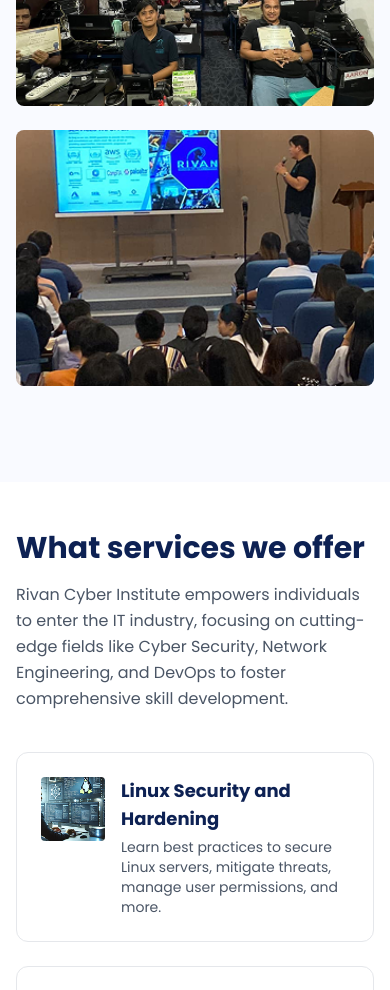
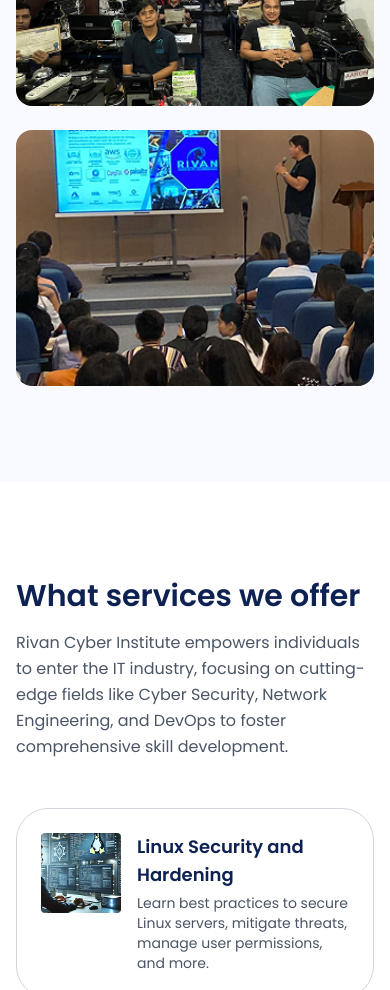
Before and after one commit to JemsProg/rivan_practice_web, a React (Vite) app in the folder frontend/: page / in a window 390 px wide. Shown: the part 2500-3490 px from the top of the page. Built offline with nearby package versions, Linux system fonts and the light colour scheme.

Commit message:
redesign services section

```diff
--- a/frontend/src/components/sections/About.jsx
+++ b/frontend/src/components/sections/About.jsx
@@ -61,7 +61,7 @@ const About = () => {
             <div
               key={index}
               data-animate
-              className="overflow-hidden rounded-lg"
+              className="overflow-hidden rounded-2xl"
               style={{ opacity: 0, transform: 'translateY(50px)' }}
             >
               <img
--- a/frontend/src/components/sections/Services.jsx
+++ b/frontend/src/components/sections/Services.jsx
@@ -16,11 +16,11 @@ const Services = () => {
     // Select all elements that need animation
     const elements = sectionRef.current.querySelectorAll('[data-animate]')
     elements.forEach((el, index) => {
-      // Use inView to trigger animation when each element enters the viewport
+      // Trigger animation when each element enters the viewport
       inView(el, () => {
         animate(
           el,
-          { opacity: 1, y: 0 }, // final state
+          { opacity: 1, y: 0 },
           {
             duration: 0.6,
             delay: index * 0.1, // stagger effect
@@ -72,16 +72,13 @@ const Services = () => {
   ]
 
   return (
-    <section
-      ref={sectionRef}
-      className="bg-white py-12 px-4"
-    >
+    <section ref={sectionRef} className="bg-white py-24 px-4">
       <div className="container mx-auto max-w-6xl">
         {/* Right-aligned heading and paragraph */}
-        <div className="md:text-right mb-10">
+        <div className="md:text-right mb-12">
           <h2
             data-animate
-            className="text-3xl md:text-4xl font-bold text-[#0D2153]"
+            className="text-3xl md:text-4xl font-semibold text-[#0D2153]"
             style={{ opacity: 0, transform: 'translateY(30px)' }}
           >
             What services we offer
@@ -103,18 +100,18 @@ const Services = () => {
             <div
               key={index}
               data-animate
-              className="border border-gray-200 rounded-xl p-6 flex items-start space-x-4 bg-white"
+              className="border border-gray-300 rounded-4xl p-6 flex items-start space-x-4 bg-white transition-colors duration-300 hover:border-blue-300"
               style={{ opacity: 0, transform: 'translateY(30px)' }}
             >
               {/* Service Image */}
               <img
                 src={service.img}
                 alt={service.title}
-                className="w-16 h-16 object-cover flex-shrink-0 rounded"
+                className="w-20 h-20 object-cover flex-shrink-0 rounded"
               />
               {/* Title & Description */}
               <div>
-                <h3 className="text-lg font-bold text-[#0D2153] mb-1">
+                <h3 className="text-lg font-semibold text-[#0D2153] mb-1">
                   {service.title}
                 </h3>
                 <p className="text-gray-600 text-sm">
```
